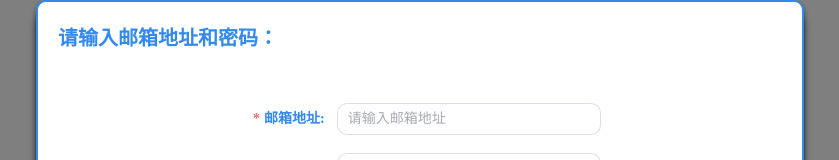
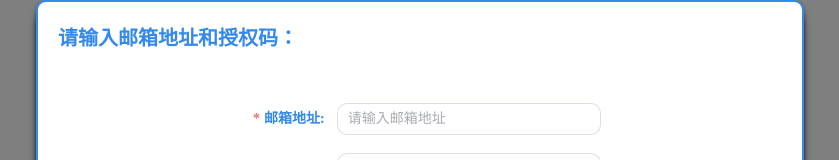
Before and after one commit to CodePaintStudio/CP-EmailTools, a Vue app in the folder WebTools/: page / in a window 1280 px wide. Shown: the top 160 px of the page, without its empty margins (220-1059 px from the left). Built offline with nearby package versions, Linux system fonts and the light colour scheme.

Commit message:
feat: 新增发送邮件前对登陆状态、发送内容和excel的验证

```diff
--- a/WebTools/src/App.vue
+++ b/WebTools/src/App.vue
@@ -82,6 +82,14 @@ const sendEmails = async () => {
     ElMessage.warning('请先导入Excel数据')
     return
   }
+  if (isLogin.value === false) {
+    ElMessage.warning('请先登录邮箱')
+    return
+  }
+  if (emailContent.value === '') {
+    ElMessage.warning('请先输入邮件内容')
+    return
+  }
   isClick.value = true
   // 由于邮箱服务不可用，这里模拟一下
   for (let i = 0; i < excelData.value.length; i++) {
@@ -140,6 +148,7 @@ const checkEmail = () => {
     ElMessage.error('请输入邮箱授权码')
     return false
   }
+  isLogin.value = true
   isDrawer.value = false
 }
 </script>
@@ -199,7 +208,7 @@ const checkEmail = () => {
         direction="ttb"
         v-model="isDrawer"
         size="30%"
-        title="请输入邮箱地址和密码："
+        title="请输入邮箱地址和授权码："
         :before-close="checkEmail"
         :show-close="false"
       >
@@ -256,12 +265,7 @@ const checkEmail = () => {
         :data="excelData"
         height="500"
       >
-        <el-dialog
-          v-model="dialogVisible"
-          width="500"
-          :before-close="handleClose"
-        >
-        </el-dialog>
+        <el-dialog v-model="dialogVisible" width="500"> </el-dialog>
         <el-table-column label="状态" width="80" v-if="excelData.length > 0">
           <template v-slot:default="scope">
             <div>
```
